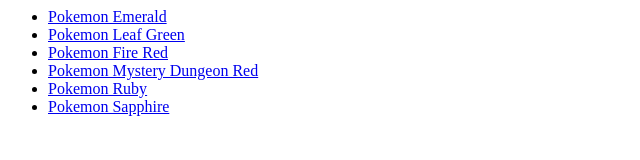
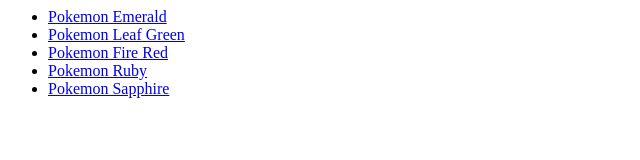
Before and after one commit to 23rf23/23rf23.github.io, a plain HTML site: page index.html in a window 1280 px wide. Shown: the whole page, without its empty margins (0-640 px from the left). Drawn offline with Linux system fonts and the light colour scheme.

Commit message:
Update index.html

```diff
--- a/index.html
+++ b/index.html
@@ -4,7 +4,6 @@
 <li><a href="./launcher.html#pokemonemerald">Pokemon Emerald</a></li>
 <li><a href="./launcher.html#pokemongreen">Pokemon Leaf Green</a></li>
 <li><a href="./launcher.html#pokemonred">Pokemon Fire Red</a></li>
-<li><a href="./launcher.html#mysteryred">Pokemon Mystery Dungeon Red</a></li>
 <li><a href="./launcher.html#pokemonruby">Pokemon Ruby</a></li>
 <li><a href="./launcher.html#pokemonsapphire">Pokemon Sapphire</a></li>
 <UL>
```
